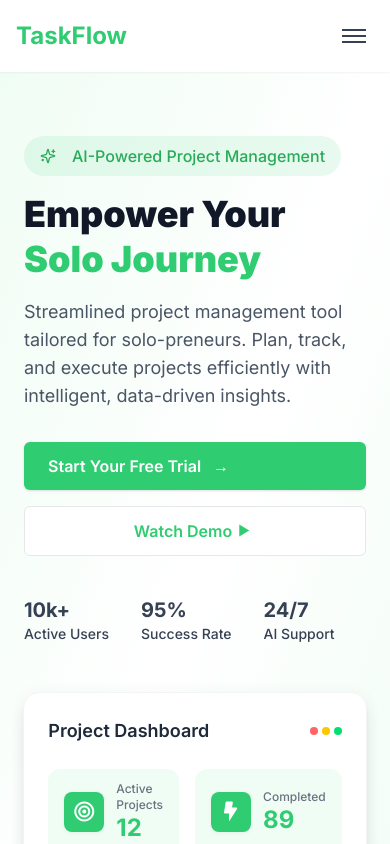
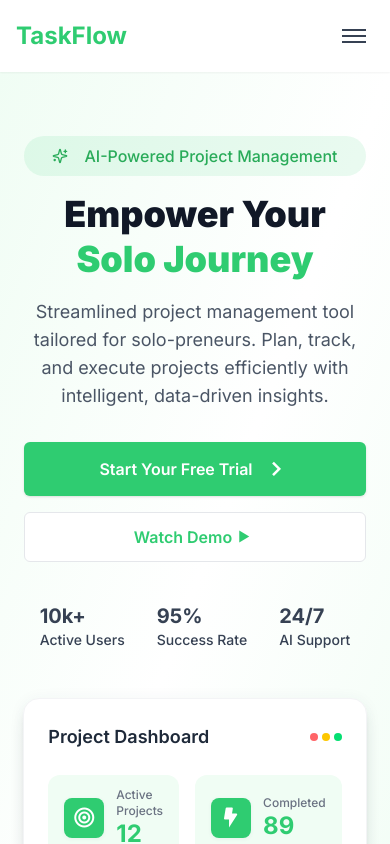
Before and after one commit to IMPHNEN/taskflow-frontend, a SvelteKit app: page / in a window 390 px wide. Shown: the top 844 px of the page. Built offline with nearby package versions, Linux system fonts and the light colour scheme; no server answers.

Commit message:
refactor(landing page): centering element on hero sections

```diff
--- a/src/routes/+page.svelte
+++ b/src/routes/+page.svelte
@@ -52,27 +52,27 @@
 
     <div class="flex flex-col md:flex-row items-center justify-between py-16 px-6 md:px-20 bg-gradient-to-br from-green-50 via-white to-green-50">
         <div class="flex-1 max-w-xl">
-            <div class="mb-4 text-[#29AB59] bg-primary/10 px-4 py-2 flex items-center gap-2 w-max rounded-full">
+            <div class="mb-4 text-[#29AB59] bg-primary/10 px-4 py-2 flex items-center max-sm:w-full max-sm:justify-center gap-2 w-max rounded-full">
                 <svg xmlns="http://www.w3.org/2000/svg" width="24" height="24" viewBox="0 0 24 24" fill="none" stroke="currentColor" stroke-width="2" stroke-linecap="round" stroke-linejoin="round" class="lucide lucide-sparkles w-4 h-4 mr-2"><path d="M9.937 15.5A2 2 0 0 0 8.5 14.063l-6.135-1.582a.5.5 0 0 1 0-.962L8.5 9.936A2 2 0 0 0 9.937 8.5l1.582-6.135a.5.5 0 0 1 .963 0L14.063 8.5A2 2 0 0 0 15.5 9.937l6.135 1.581a.5.5 0 0 1 0 .964L15.5 14.063a2 2 0 0 0-1.437 1.437l-1.582 6.135a.5.5 0 0 1-.963 0z"></path><path d="M20 3v4"></path><path d="M22 5h-4"></path><path d="M4 17v2"></path><path d="M5 18H3"></path></svg>
                 <span class="font-medium">AI-Powered Project Management</span>
             </div>
-            <h1 class="text-4xl md:text-5xl font-black leading-tight mb-4 text-[#111827]">
-                Empower Your <span class="text-primary">Solo Journey</span>
+            <h1 class="text-4xl md:text-5xl max-sm:text-center font-black leading-tight mb-4 text-[#111827]">
+                Empower Your <br> <span class="text-primary">Solo Journey</span>
             </h1>
-            <p class="text-gray-600 text-lg mb-8">
+            <p class="text-gray-600 max-sm:text-center text-lg mb-8">
                 Streamlined project management tool tailored for solo-preneurs. Plan, track, and execute projects efficiently with intelligent, data-driven insights.
             </p>
             <div class="flex flex-col sm:flex-row gap-4 mb-10">
-                <a href="/register" class="bg-primary text-white px-6 py-3 rounded-md font-semibold shadow hover:bg-secondary transition">
+                <a href="/register" class="bg-primary text-white flex items-center justify-center gap-2 px-6 py-3 rounded-md font-semibold shadow hover:bg-secondary transition">
                     Start Your Free Trial
-                    <span class="ml-2">→</span>
+                    <i class="bx bx-chevron-right text-3xl"></i>
                 </a>
                 <a href="#" class="flex items-center justify-center px-6 py-3 border border-gray-200 rounded-md text-primary font-semibold bg-white hover:bg-gray-50 transition">
                     Watch Demo
                     <i class='bx bx-play text-2xl'></i>
                 </a>
             </div>
-            <div class="flex gap-8 text-gray-700 text-sm font-medium">
+            <div class="flex gap-8 max-sm:justify-center text-gray-700 text-sm font-medium">
                 <div>
                     <span class="text-xl font-bold block">10k+</span>
                     Active Users
@@ -338,7 +338,7 @@
                             <span class="font-medium text-gray-800 line-through">Auth Page</span>
                             <span class="bg-yellow-100 text-yellow-600 text-xs px-2 py-0.5 rounded">Medium</span>
                         </div>
-                        <div class="text-xs text-gray-500">Complete technical documentation</div>
+                        <div class="text-xs text-gray-500">Setup the auth page for user</div>
                         <div class="flex items-center gap-3 mt-2 text-[10px] text-gray-400">
                             <span>Mar 20</span>
                             <span>•</span>
```
